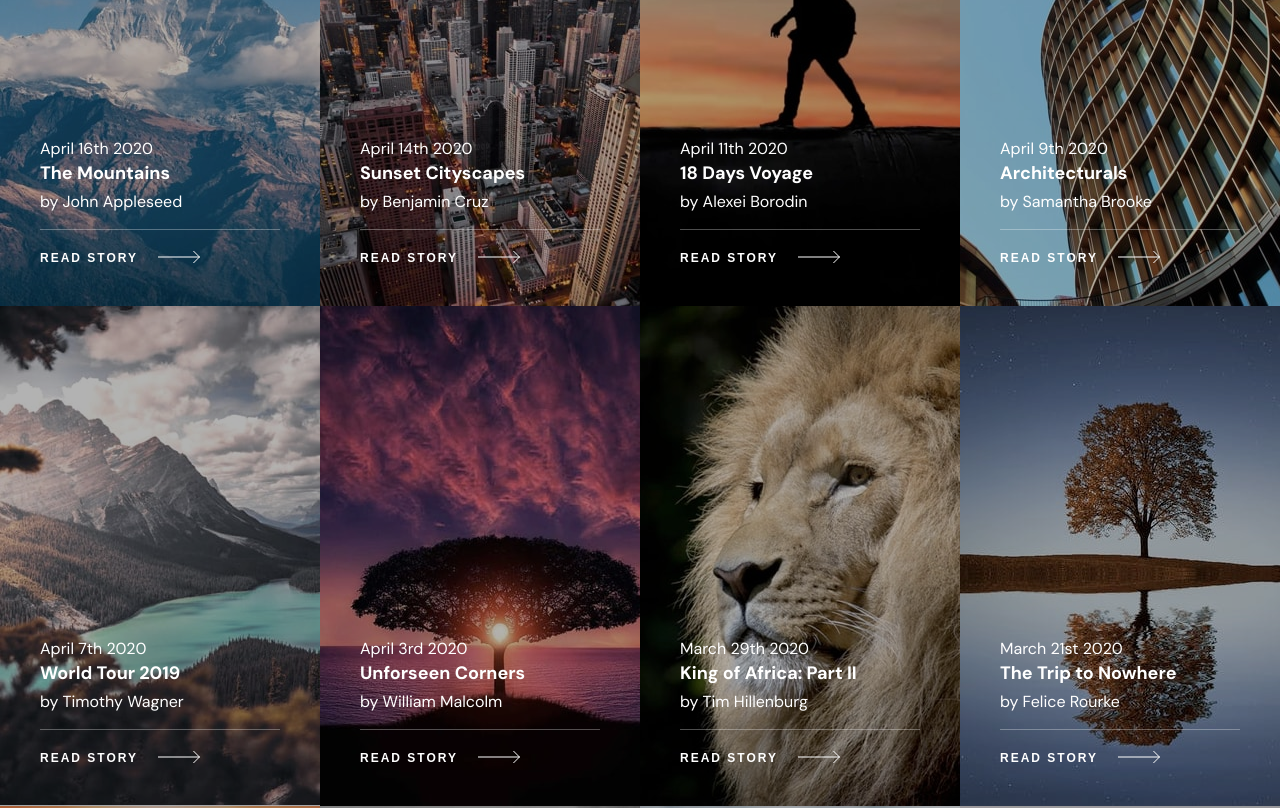
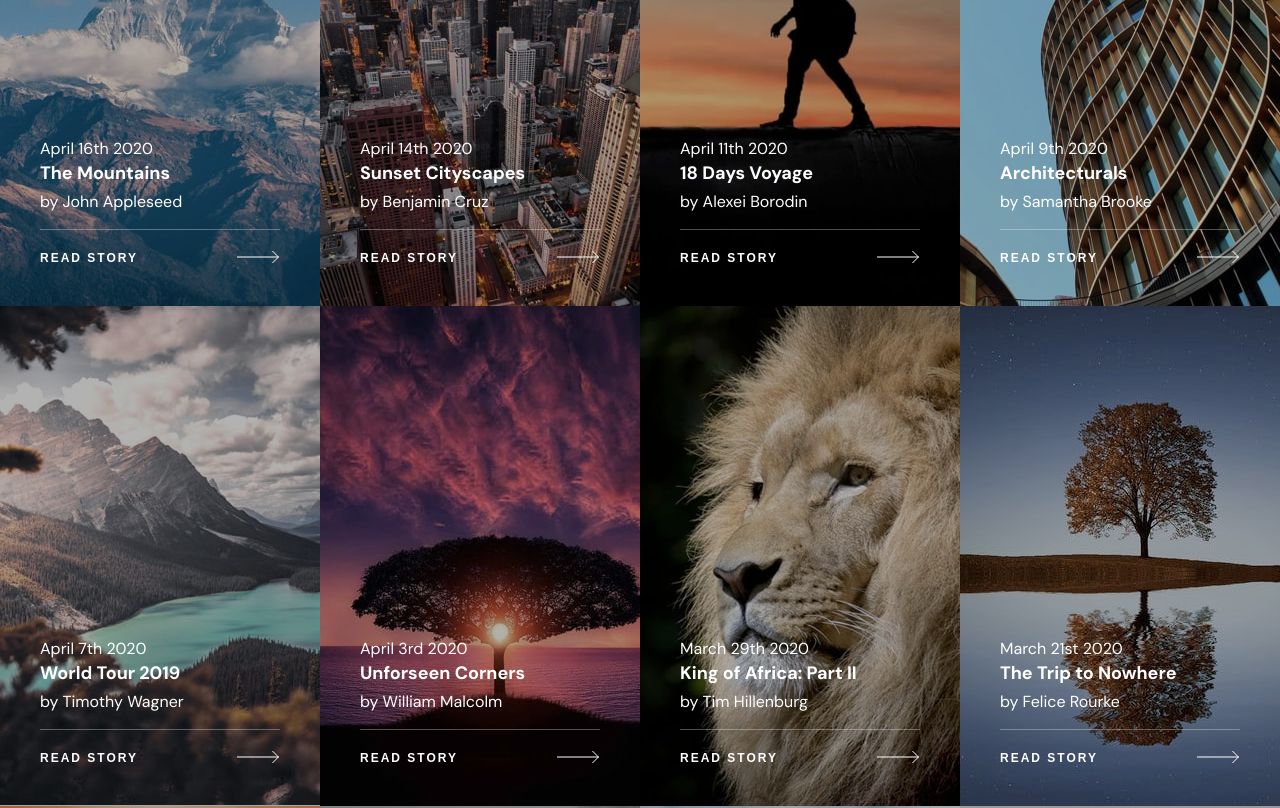
Before and after one commit to mbensa/photosnap, a React (Create React App) app: page / in a window 1280 px wide. Shown: the part 980-1788 px from the top of the page. Built offline with nearby package versions, Linux system fonts and the light colour scheme.

Commit message:
fixed some styling

```diff
--- a/src/components/Hero.js
+++ b/src/components/Hero.js
@@ -6,7 +6,7 @@ import './hero.css';
 
 export default function Hero() {
   return (
-    <div className="heroContainer">
+    <section className="heroContainer">
       <img src={heroImage} className="heroImage" alt="hazy full moon" />
       <div className="heroTextContainer">
         <Text type="h5">LAST MONTH'S FEATURED STORY</Text>
@@ -26,6 +26,6 @@ export default function Hero() {
           READ THE STORY
         </Button>
       </div>
-    </div>
+    </section>
   );
 }
--- a/src/components/card.css
+++ b/src/components/card.css
@@ -35,6 +35,8 @@
 
 .cardText {
   padding: 0 40px 40px 40px;
+  display: flex;
+  flex-direction: column;
 }
 
 hr {
```
